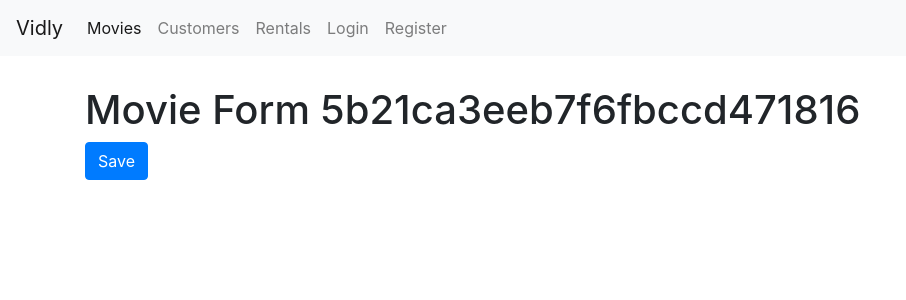
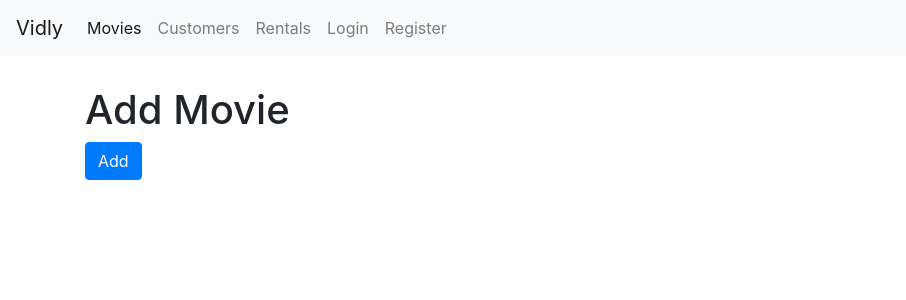
Before and after one commit to gillenha/movie-list, a React (Create React App) app: page /movies/5b21ca3eeb7f6fbccd471816 in a window 1280 px wide. Shown: the top 300 px of the page, without its empty margins (0-906 px from the left). Built offline with nearby package versions, Linux system fonts and the light colour scheme.

Commit message:
added nested routing for AddMovie component

```diff
--- a/src/App.js
+++ b/src/App.js
@@ -20,17 +20,13 @@ class App extends Component {
           <Switch>
             <Route path="/login" component={LoginForm} />
             <Route path="/register" component={Register} />
+            <Route path="/movies/:new" component={AddMovie} />
             <Route path="/movies/:id" component={MovieForm} />
             <Route path="/movies" component={Movies} />
             <Route path="/customers" component={Customers} />
             <Route path="/rentals" component={Rentals} />
             <Route path="/not-found" component={NotFound} />
-            <Redirect
-              from="/movies"
-              exact
-              to="movies/new"
-              component={AddMovie}
-            />
+
             <Redirect from="/" exact to="/movies" />
             <Redirect to="/not-found" />
           </Switch>
--- a/src/components/addMovie.jsx
+++ b/src/components/addMovie.jsx
@@ -1,7 +1,17 @@
 import React from "react";
 
-const AddMovie = () => {
-  return <h1>Add Movie</h1>;
+const AddMovie = ({ match, history }) => {
+  return (
+    <div>
+      <h1>Add Movie {match.params.id}</h1>
+      <button
+        className="btn btn-primary"
+        onClick={() => history.push("/movies")}
+      >
+        Add
+      </button>
+    </div>
+  );
 };
 
 export default AddMovie;
--- a/src/components/movies.jsx
+++ b/src/components/movies.jsx
@@ -84,7 +84,7 @@ class Movies extends Component {
               onItemSelect={this.handleGenreSelect}
               selectedItem={this.state.selectedGenre}
             />
-            <Link to="/movies/new">
+            <Link to={`/movies/new`}>
               <button className="btn btn-primary m-2">Add Movie</button>
             </Link>
           </div>
```
